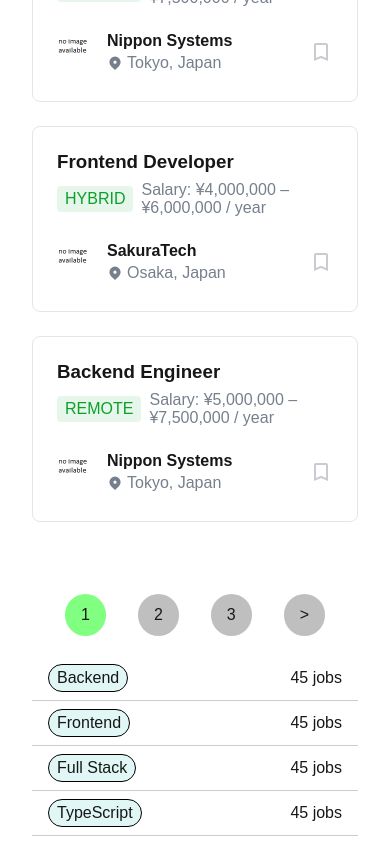
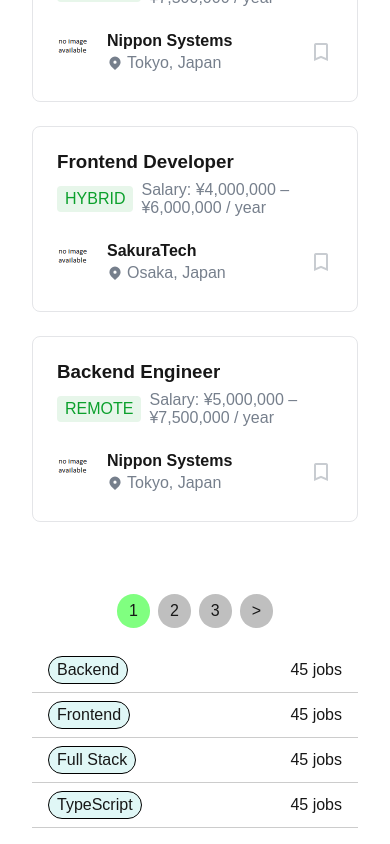
Before and after one commit to tbrendanj/osakadev, a Next.js app: page / in a window 390 px wide. Shown: the part 2886-3730 px from the top of the page. Built offline with nearby package versions, Linux system fonts and the light colour scheme.

Commit message:
responsiveness for the pagination selector

```diff
--- a/components/JobCardGridPageSelector.module.css
+++ b/components/JobCardGridPageSelector.module.css
@@ -4,13 +4,13 @@
   flex-direction: row;
   align-items: center;
   justify-content: center;
-  gap: 2rem;
+  gap: .5rem;
   margin: auto;
   padding-top: 2rem;
 }
 
 .page_selector {
-  padding: .75rem 1rem;
+  padding: .5rem .75rem;
   border-radius: 2rem;
   background-color: #bfbfbf;
 }
@@ -18,3 +18,13 @@
 .page_selector:hover, .selected_page {
   background-color: #80ff80;
 }
+
+@media only screen and (min-width: 768px) {
+  .job_card_grid_page_selector {
+    gap: 2rem;
+  }
+
+  .page_selector {
+    padding: .75rem 1rem;
+  }
+}
```
